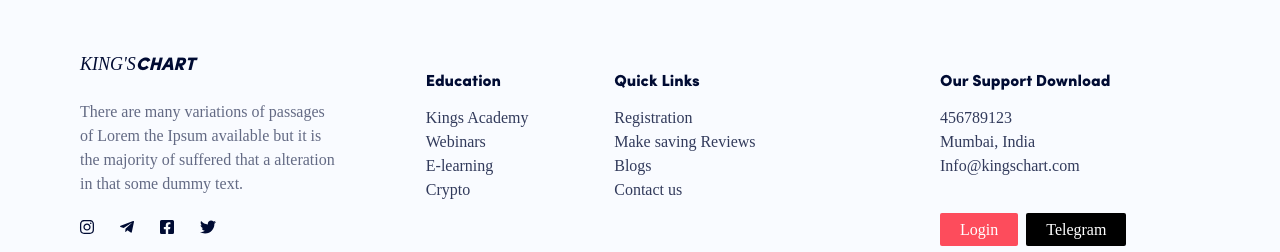
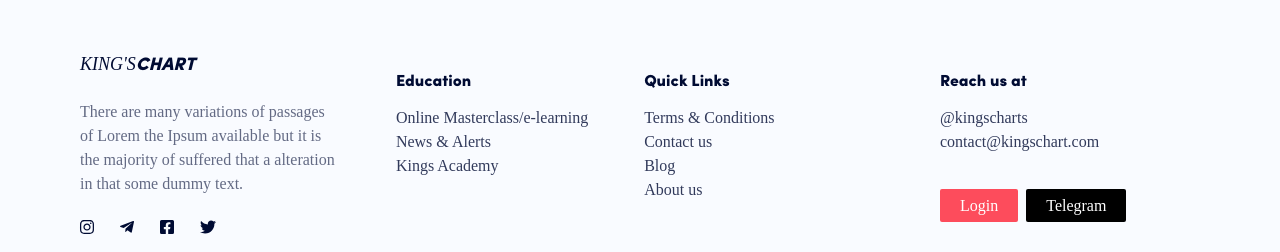
Before and after one commit to HaraDev001/kingschart, a Next.js app: page /contact in a window 1280 px wide. Shown: the part 1056-1308 px from the top of the page. Built offline with nearby package versions, Linux system fonts and the light colour scheme; a web font is replaced by a local one.

Commit message:
Fixed Footer

```diff
--- a/components/Footer.js
+++ b/components/Footer.js
@@ -25,11 +25,11 @@ const Footer = () => (
 
         <ul className="mt-5">
           <li className="w-4 mr-3 inline-block">
-            <Link href="/">
+            <a target="_blank" href="https://www.instagram.com/kingscharts/">
               <a className="hover:text-[#FD4C5C]">
                 <FontAwesomeIcon icon={faInstagram} />
               </a>
-            </Link>
+            </a>
           </li>
           <li className="w-4 mx-3 inline-block">
             <a
@@ -42,11 +42,14 @@ const Footer = () => (
           </li>
 
           <li className="w-4 mx-3 inline-block">
-            <Link href="/">
+            <a
+              target="_blank"
+              href="https://www.facebook.com/profile.php?id=100076961797256"
+            >
               <a className="hover:text-[#FD4C5C]">
                 <FontAwesomeIcon icon={faFacebookSquare} />
               </a>
-            </Link>
+            </a>
           </li>
 
           <li className="w-4 ml-3 inline-block">
@@ -66,26 +69,20 @@ const Footer = () => (
           <li className="font-bold mb-3">Education</li>
 
           <li className="opacity-80">
-            <Link href="/">
-              <a>Kings Academy</a>
+            <Link href="/services?price=master">
+              <a>Online Masterclass/e-learning</a>
             </Link>
           </li>
 
           <li className="opacity-80">
-            <Link href="/">
-              <a>Webinars</a>
+            <Link href="/blog">
+              <a>News &amp; Alerts</a>
             </Link>
           </li>
 
           <li className="opacity-80">
-            <Link href="/">
-              <a>E-learning</a>
-            </Link>
-          </li>
-
-          <li className="opacity-80">
-            <Link href="/">
-              <a>Crypto</a>
+            <Link href="/services">
+              <a>Kings Academy</a>
             </Link>
           </li>
         </ul>
@@ -96,26 +93,26 @@ const Footer = () => (
           <li className="font-bold mb-3">Quick Links</li>
 
           <li className="opacity-80">
-            <Link href="/auth/signup">
-              <a>Registration</a>
+            <Link href="#">
+              <a>Terms &amp; Conditions</a>
+            </Link>
+          </li>
+
+          <li className="opacity-80">
+            <Link href="/contact">
+              <a>Contact us</a>
+            </Link>
+          </li>
+
+          <li className="opacity-80">
+            <Link href="/blog">
+              <a>Blog</a>
             </Link>
           </li>
 
           <li className="opacity-80">
             <Link href="/">
-              <a>Make saving Reviews</a>
-            </Link>
-          </li>
-
-          <li className="opacity-80">
-            <Link href="/">
-              <a>Blogs</a>
-            </Link>
-          </li>
-
-          <li className="opacity-80">
-            <Link href="/">
-              <a>Contact us</a>
+              <a>About us</a>
             </Link>
           </li>
         </ul>
@@ -123,14 +120,14 @@ const Footer = () => (
 
       <div className="p-5 lg:w-1/4">
         <ul className="text-[#000B33]">
-          <li className="font-bold mb-3">Our Support Download</li>
-
-          <li className="opacity-80">456789123</li>
-
-          <li className="opacity-80">Mumbai, India</li>
+          <li className="font-bold mb-3">Reach us at</li>
 
           <li className="opacity-80">
-            <a href="mailto:Info@kingschart.com ">Info@kingschart.com </a>
+            <a href="https://t.me/Kingchart">@kingscharts</a>
+          </li>
+
+          <li className="opacity-80">
+            <a href="mailto:Info@kingschart.com ">contact@kingschart.com </a>
           </li>
         </ul>
 
```
